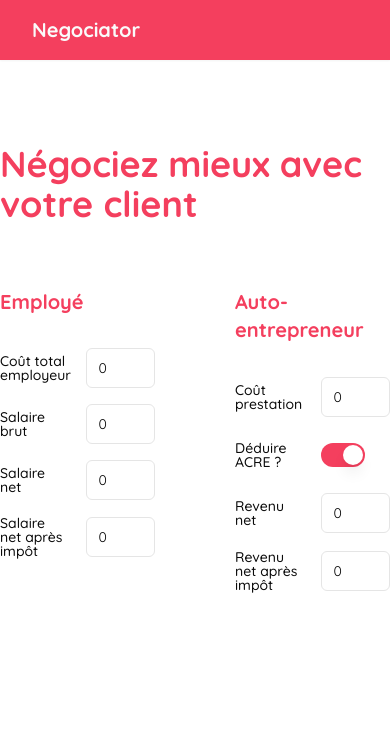
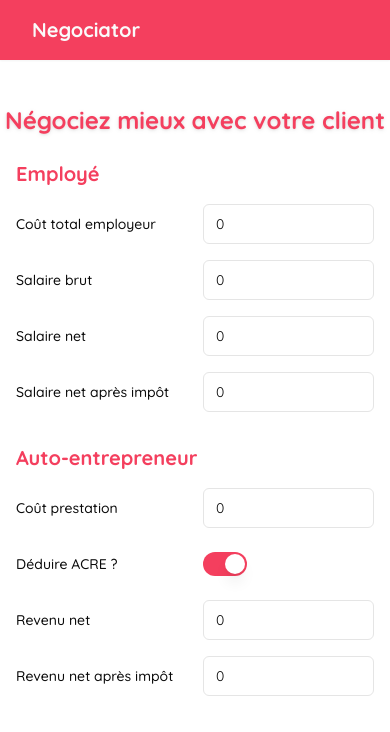
Before and after one commit to sicamois/negociator, a Next.js app: page / in a window 390 px wide. Shown: the top 732 px of the page. Built offline with nearby package versions, Linux system fonts and the light colour scheme.

Commit message:
better styling

```diff
--- a/package.json
+++ b/package.json
@@ -16,8 +16,10 @@
     "clsx": "^2.1.1",
     "lucide-react": "^0.382.0",
     "next": "15.0.0-rc.0",
+    "next-themes": "^0.3.0",
     "react": "19.0.0-rc-f994737d14-20240522",
     "react-dom": "19.0.0-rc-f994737d14-20240522",
+    "sonner": "^1.4.41",
     "tailwind-merge": "^2.3.0",
     "tailwindcss-animate": "^1.0.7"
   },
--- a/src/app/actions.ts
+++ b/src/app/actions.ts
@@ -71,10 +71,10 @@ export async function calculate(
   }
 
   const newFormData = new FormData();
-  setFormDataValue(newFormData, 'cout_employeur', salaireBrut * 1.051);
+  setFormDataValue(newFormData, 'cout_employeur', salaireBrut * 1.656);
   setFormDataValue(newFormData, 'salaire_brut', salaireBrut);
-  setFormDataValue(newFormData, 'salaire_net', salaireBrut * 0.73);
-  setFormDataValue(newFormData, 'salaire_net_apres_impot', salaireBrut * 0.77);
+  setFormDataValue(newFormData, 'salaire_net', salaireBrut * 0.952);
+  setFormDataValue(newFormData, 'salaire_net_apres_impot', salaireBrut * 0.895);
 
   let coutPrestation = parseInt(
     (formData.get('cout_prestation') ?? '0').toString()
--- a/src/app/layout.tsx
+++ b/src/app/layout.tsx
@@ -2,6 +2,7 @@ import type { Metadata } from 'next';
 import { Quicksand as FontSans } from 'next/font/google';
 import './globals.css';
 import { cn } from '@/lib/utils';
+import { Toaster } from '@/components/ui/sonner';
 
 const fontSans = FontSans({
   subsets: ['latin'],
@@ -34,6 +35,7 @@ export default function RootLayout({
           </div>
         </header>
         {children}
+        <Toaster />
       </body>
     </html>
   );
--- a/src/app/page.tsx
+++ b/src/app/page.tsx
@@ -2,9 +2,9 @@ import InputForm from '@/components/inputForm';
 
 export default function Home() {
   return (
-    <div className='font-sans grid grid-rows-[20px_1fr_20px] items-start justify-items-center min-h-screen pb-20 gap-16'>
-      <main className='flex flex-col gap-16 row-start-2 items-center sm:items-start'>
-        <h1 className='text-4xl text-primary font-bold m-auto'>
+    <div className='font-sans grid grid-rows-[20px_1fr_20px] items-start justify-items-center min-h-screen pb-20 gap-6 sm:gap-16'>
+      <main className='flex flex-col gap-6 sm:gap-16 row-start-2 items-center sm:items-start'>
+        <h1 className='text-2xl sm:text-4xl text-primary font-black drop-shadow m-auto text-center'>
           Négociez mieux avec votre client
         </h1>
         <InputForm />
--- a/src/components/inputForm.tsx
+++ b/src/components/inputForm.tsx
@@ -1,12 +1,13 @@
 'use client';
 
-import { useActionState, useEffect, useRef } from 'react';
+import { useActionState, useEffect, useRef, useState } from 'react';
 import { Input } from './ui/input';
 import { Label } from './ui/label';
 import { Switch } from './ui/switch';
 import { calculate } from '@/app/actions';
 import { useFormStatus } from 'react-dom';
 import { salariesFieldsInfos, autoEntrepreneurFieldsInfos } from '@/app/fields';
+import { toast } from 'sonner';
 
 const initialState = {
   message: '',
@@ -14,9 +15,10 @@ const initialState = {
 };
 
 export default function InputForm() {
+  const formRef = useRef<HTMLFormElement>(null);
   const [formState, calculateAction] = useActionState(calculate, initialState);
-  const formRef = useRef<HTMLFormElement>(null);
   const { pending } = useFormStatus();
+  const [acre, setAcre] = useState<boolean>(true);
 
   function handleInputChange(event: React.ChangeEvent<HTMLInputElement>) {
     if (formRef.current) {
@@ -25,6 +27,20 @@ export default function InputForm() {
       calculateAction(formData);
     }
   }
+
+  useEffect(() => {
+    if (formRef.current) {
+      const formData = new FormData(formRef.current);
+      formData.set('from-input', 'acre');
+      calculateAction(formData);
+    }
+  }, [acre, calculateAction]);
+
+  useEffect(() => {
+    if (formState.message) {
+      toast(formState.message);
+    }
+  }, [formState.message]);
 
   useEffect(() => {
     if (formRef.current) {
@@ -40,9 +56,11 @@ export default function InputForm() {
   }, [formState]);
 
   return (
-    <form ref={formRef}>
-      <div className='grid grid-cols-2 gap-20'>
-        <div className='flex flex-col gap-8'>
+    <form
+      ref={formRef}
+      className='grid grid-cols-1 sm:grid-cols-2 gap-8 sm:gap-20 px-4'
+    >
+      <div className='flex flex-col gap-4 sm:gap-8'>
         <h2 className='text-xl text-primary font-bold'>Employé</h2>
         <div className='grid grid-cols-2 gap-4 items-center'>
           {Object.entries(salariesFieldsInfos).map(([key, label]) => (
@@ -52,7 +70,7 @@ export default function InputForm() {
                 id={key}
                 name={key}
                 type='number'
-                  onChangeCapture={handleInputChange}
+                onBlur={handleInputChange}
                 disabled={pending}
                 defaultValue={0}
               />
@@ -60,7 +78,7 @@ export default function InputForm() {
           ))}
         </div>
       </div>
-        <div className='flex flex-col gap-8'>
+      <div className='flex flex-col gap-4 sm:gap-8'>
         <h2 className='text-xl text-primary font-bold'>Auto-entrepreneur</h2>
         <div className='grid grid-cols-2 grid-rows-4 gap-4 items-center'>
           {Object.entries(autoEntrepreneurFieldsInfos).map(([key, label]) => (
@@ -71,14 +89,15 @@ export default function InputForm() {
                   id={key}
                   name={key}
                   disabled={pending}
-                    checked={true}
+                  checked={acre}
+                  onCheckedChange={() => setAcre(!acre)}
                 />
               ) : (
                 <Input
                   id={key}
                   name={key}
                   type='number'
-                    onChange={handleInputChange}
+                  onBlur={handleInputChange}
                   disabled={pending}
                   defaultValue={0}
                 />
@@ -87,7 +106,6 @@ export default function InputForm() {
           ))}
         </div>
       </div>
-      </div>
     </form>
   );
 }
--- /dev/null
+++ b/src/components/ui/sonner.tsx
@@ -0,0 +1,31 @@
+"use client"
+
+import { useTheme } from "next-themes"
+import { Toaster as Sonner } from "sonner"
+
+type ToasterProps = React.ComponentProps<typeof Sonner>
+
+const Toaster = ({ ...props }: ToasterProps) => {
+  const { theme = "system" } = useTheme()
+
+  return (
+    <Sonner
+      theme={theme as ToasterProps["theme"]}
+      className="toaster group"
+      toastOptions={{
+        classNames: {
+          toast:
+            "group toast group-[.toaster]:bg-background group-[.toaster]:text-foreground group-[.toaster]:border-border group-[.toaster]:shadow-lg",
+          description: "group-[.toast]:text-muted-foreground",
+          actionButton:
+            "group-[.toast]:bg-primary group-[.toast]:text-primary-foreground",
+          cancelButton:
+            "group-[.toast]:bg-muted group-[.toast]:text-muted-foreground",
+        },
+      }}
+      {...props}
+    />
+  )
+}
+
+export { Toaster }
```
Also changed, not shown: 1 other file (tests, documents, lock files or other folders). Lines whose indentation alone changed are shown as unchanged.
